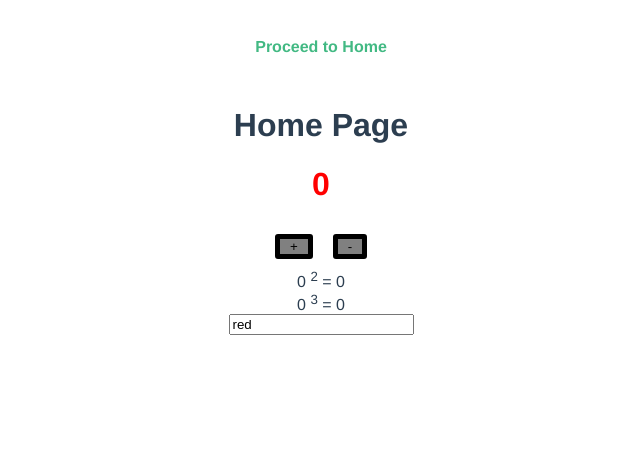
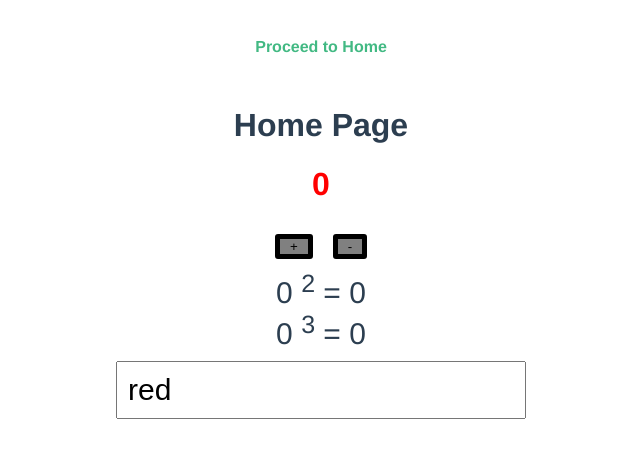
Before and after one commit to Mrmckney/Vue.js-Vuex-Practice, a Vue app: page /#/ in a window 1280 px wide. Shown: the top 458 px of the page, without its empty margins (319-959 px from the left). Built offline with nearby package versions, Linux system fonts and the light colour scheme.

Commit message:
backspaced lines

```diff
--- a/src/components/CountHome.vue
+++ b/src/components/CountHome.vue
@@ -6,18 +6,19 @@
   </h1>
       <button @click="$store.dispatch('addCount')">+</button>
       <button @click="$store.dispatch('subCount')">-</button>
-    <div>
+    <div class="container-a">
       {{ $store.state.counter }}
     <sup>2</sup> =
       {{ $store.getters.counterSquared }}
     </div>
-    <div>
+    <div class="container-b">
       {{ $store.state.counter }}
     <sup>3</sup> =
       {{ $store.getters.counterCubed }}
     </div>
     <div>
       <input
+        class="input-modal"
         v-model="colorCode"
         placeholder="Enter color code"
         type="text"
@@ -40,3 +41,17 @@ export default {
     }
 }
 </script>
+
+<style scoped>
+.container-a {
+  font-size: 30px;
+}
+.container-b {
+  font-size: 30px;
+}
+.input-modal {
+  margin: 10px;
+  padding: 10px;
+  font-size: 30px;
+}
+</style>
```
Lines whose indentation alone changed are shown as unchanged.
